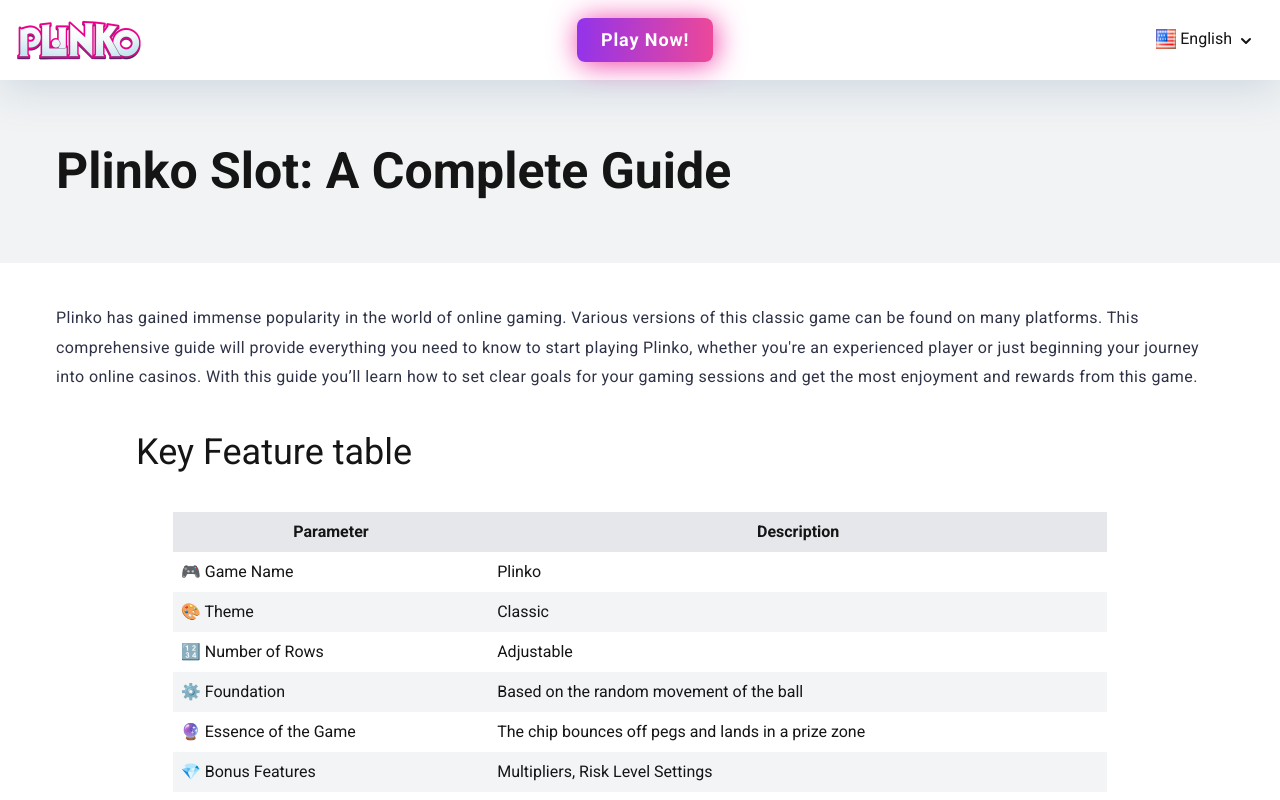
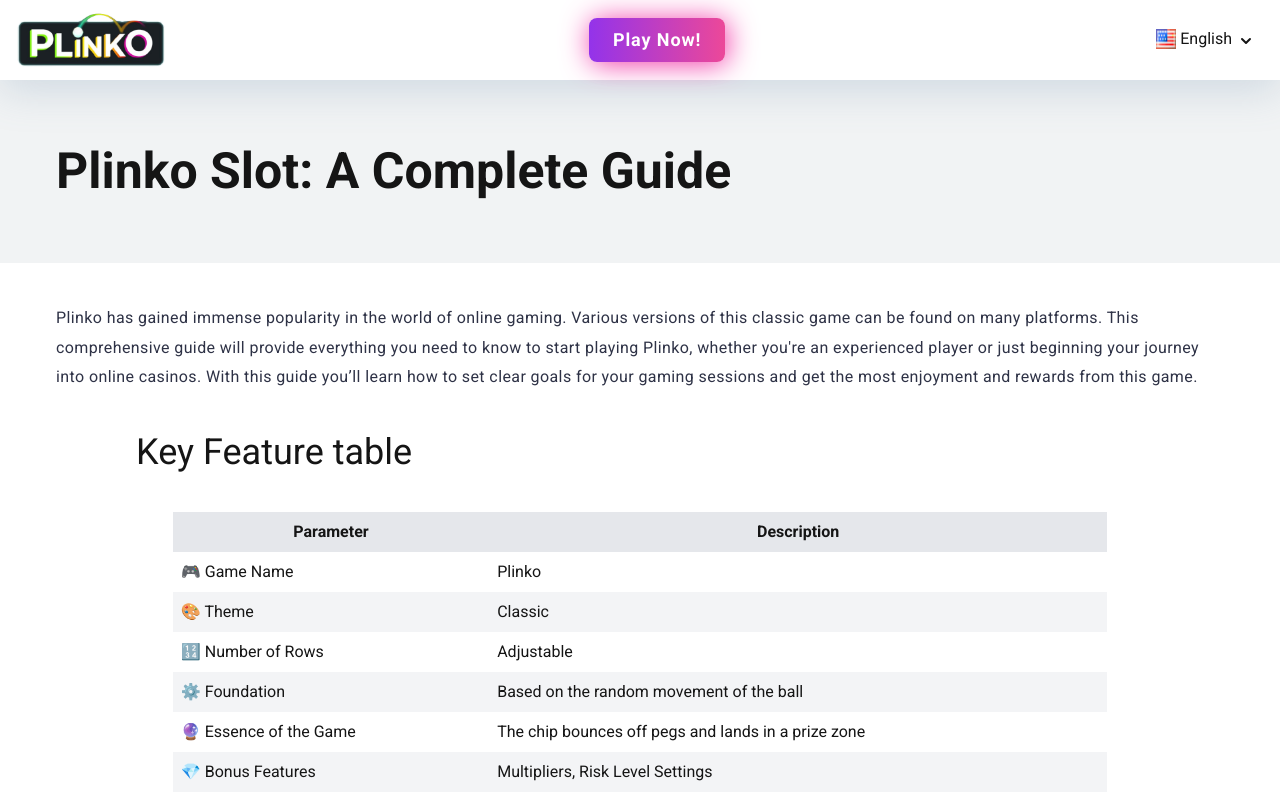
Before and after one commit to nbn2000/plinkogame, a React (Vite) app: page / in a window 1280 px wide. Shown: the top 800 px of the page. Built offline with nearby package versions, Linux system fonts and the light colour scheme.

Commit message:
logo change

```diff
--- a/src/components/navbar/Navbar.jsx
+++ b/src/components/navbar/Navbar.jsx
@@ -22,7 +22,7 @@
   return (
     <nav className="w-full h-[80px] fixed bg-white top-0 left-0  shadow-[0_10px_40px_0_rgba(109,141,173,0.25)]">
       <div className="mx-auto px-4 flex flex-row h-full  justify-between items-center gap-4  max-w-[1400px]">
-        <Link to={"/"} className="w-max">
+        <Link to={"/"} className="w-max max-w-[150px]">
           <img src={Logo} alt="logo" className="w-full" />
         </Link>
         <LinkButton to="/" className=" !py-2 md:!py-2">
```
Also changed, not shown: src/assets/logo.png.
